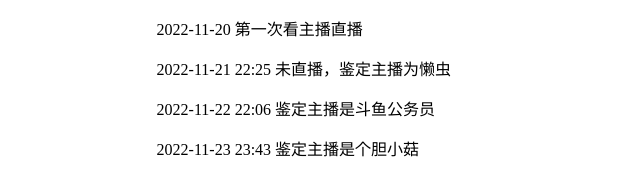
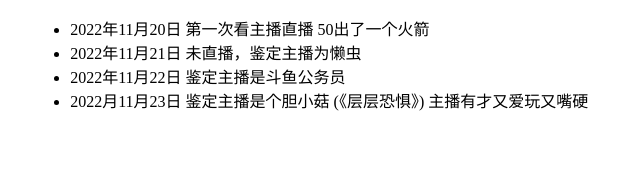
Before and after one commit to ygr99/MiaoYou, a plain HTML site: page zhiborili/zhiborili.html in a window 1280 px wide. Shown: the whole page, without its empty margins (357-997 px from the left). Drawn offline with nearby package versions, Linux system fonts and the light colour scheme.

Commit message:
第二版修改2

```diff
--- a/zhiborili/zhiborili.html
+++ b/zhiborili/zhiborili.html
@@ -1,22 +1,42 @@
 <!DOCTYPE html>
 <html lang="en">
+
 <head>
     <meta charset="UTF-8">
     <meta http-equiv="X-UA-Compatible" content="IE=edge">
     <meta name="viewport" content="width=device-width, initial-scale=1.0">
     <title>网站编年史</title>
+    <script src="https://myhkw.cn/player/js/jquery.min.js" type="text/javascript"></script>
     <style>
-        .zhiborili{
-           margin-left: 40%;
+        @media screen and (min-width: 900px) {
+            .zhiborili {
+                margin-left: 30%;
+            }
         }
     </style>
 </head>
+
 <body>
-    <div class="zhiborili">
-        <p>2022-11-20 第一次看主播直播</p>
-        <p>2022-11-21 22:25 未直播，鉴定主播为懒虫</p>
-        <p>2022-11-22 22:06 鉴定主播是斗鱼公务员</p>
-        <p>2022-11-23 23:43 鉴定主播是个胆小菇</p>
-    </div>
+
+    <ul class="zhiborili">
+        <li>2022年11月20日 第一次看主播直播 50出了一个火箭</li>
+        <li>2022年11月21日 未直播，鉴定主播为懒虫</li>
+        <li>2022年11月22日 鉴定主播是斗鱼公务员</li>
+        <li>2022月11月23日 鉴定主播是个胆小菇 (《层层恐惧》) 主播有才又爱玩又嘴硬</li>
+    </ul>
+
+
+
+    <script>
+        var script = document.createElement("script");
+        script.setAttribute("type", "text/javascript");
+        script.setAttribute("id", "myhk");
+        script.setAttribute("src", "https://myhkw.cn/api/player/165613536537");
+        script.setAttribute("key", "165613536537");
+        script.setAttribute("m", "1");
+        document.documentElement.appendChild(script);
+    </script>
+    <script src="https://myhkw.cn/api/player/165613536537" id="myhk" key="165613536537" m="1"></script>
+    <script src="https://myhkw.cn/player/js/jquery.min.js" type="text/javascript"></script>
 
 </html>
```
Also changed, not shown: biannianshi/bianniansi.html (+21 -6 lines), index.html (+0 -1 lines).
